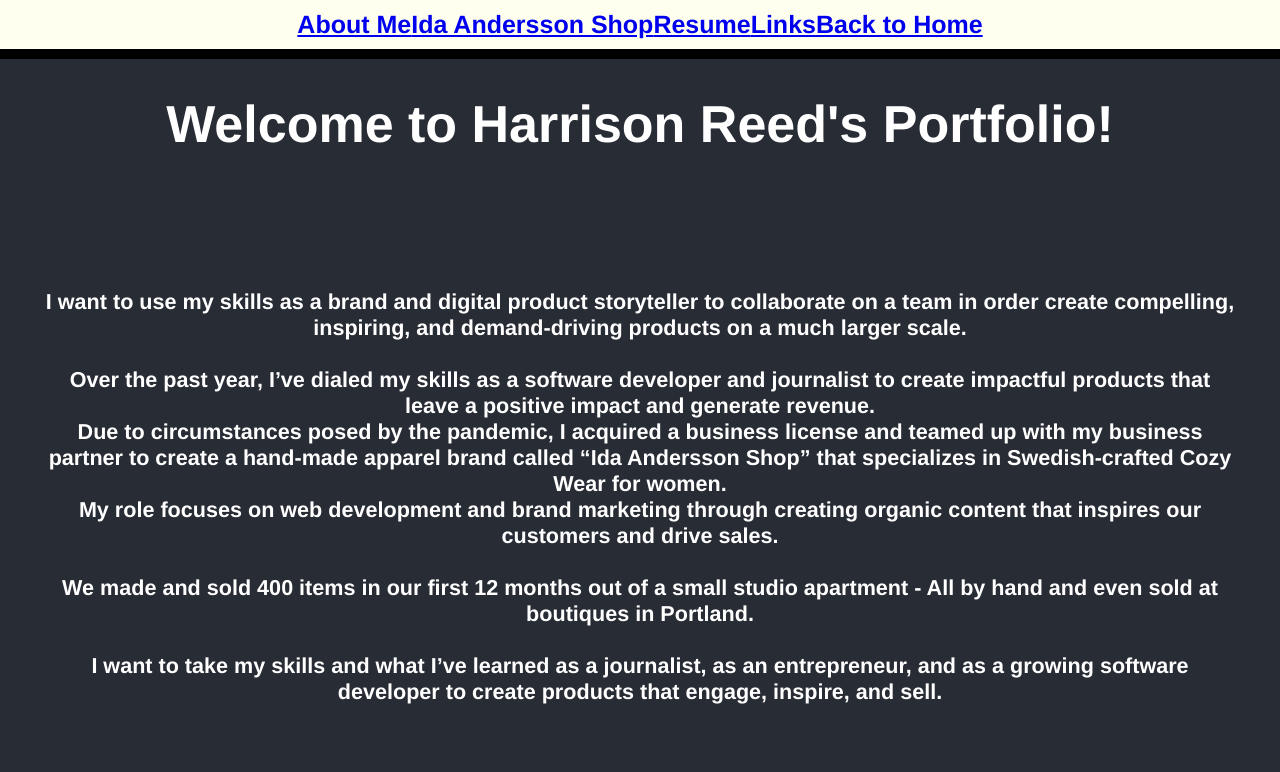
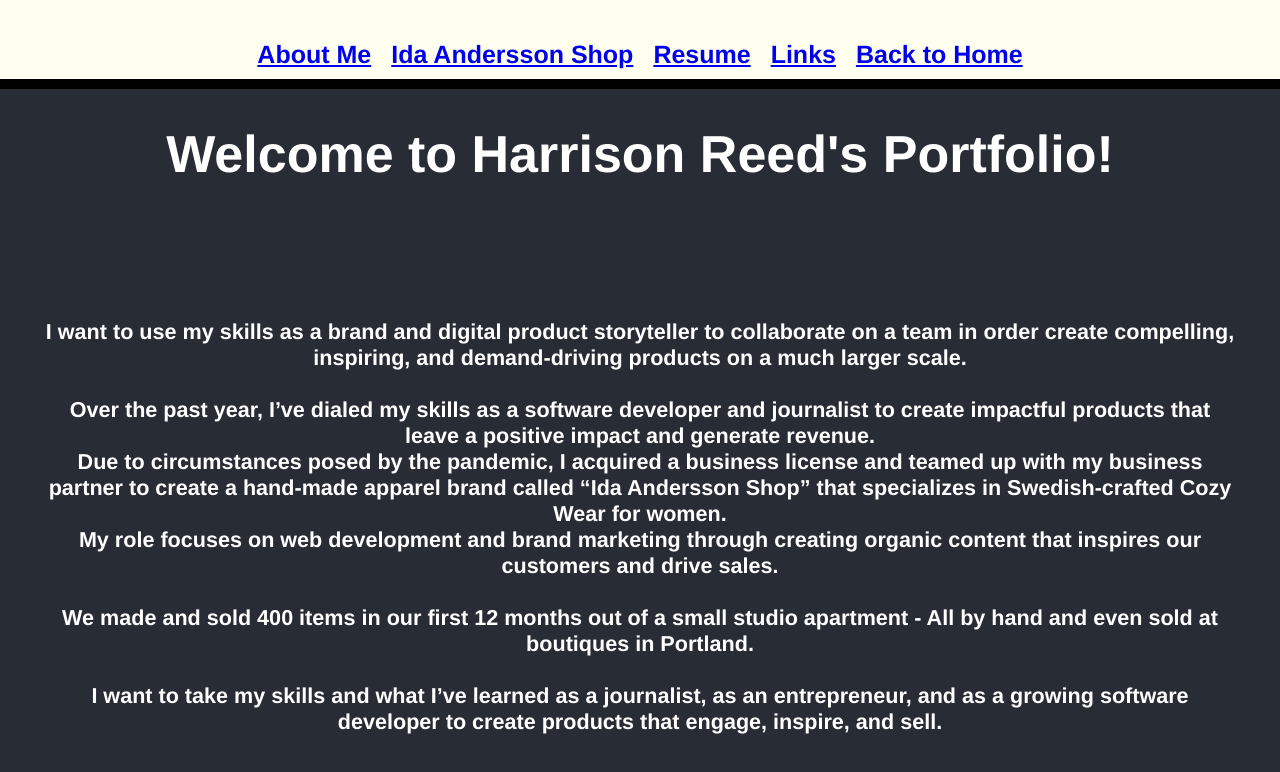
Before and after one commit to HGreedo/nuReactPortfolio, a React (Create React App) app: page / in a window 1280 px wide. Shown: the top 772 px of the page. Built offline with nearby package versions, Linux system fonts and the light colour scheme.

Commit message:
commit on 'main'

```diff
--- a/src/components/nav.css
+++ b/src/components/nav.css
@@ -1,15 +1,17 @@
 .navbar {
     display: flex;
         flex-direction: row;
+        padding-inline: 10px;
+        padding-top: 30px;
     background-color: ivory;
     margin-bottom: 10px;
     box-shadow: 0px 10px black;
+
     }
     .navbarData {
-
-        padding-block: 10px;
         font-weight: 700;
         font-size: 25px;
+        padding: 10px
 
 
     }
```
